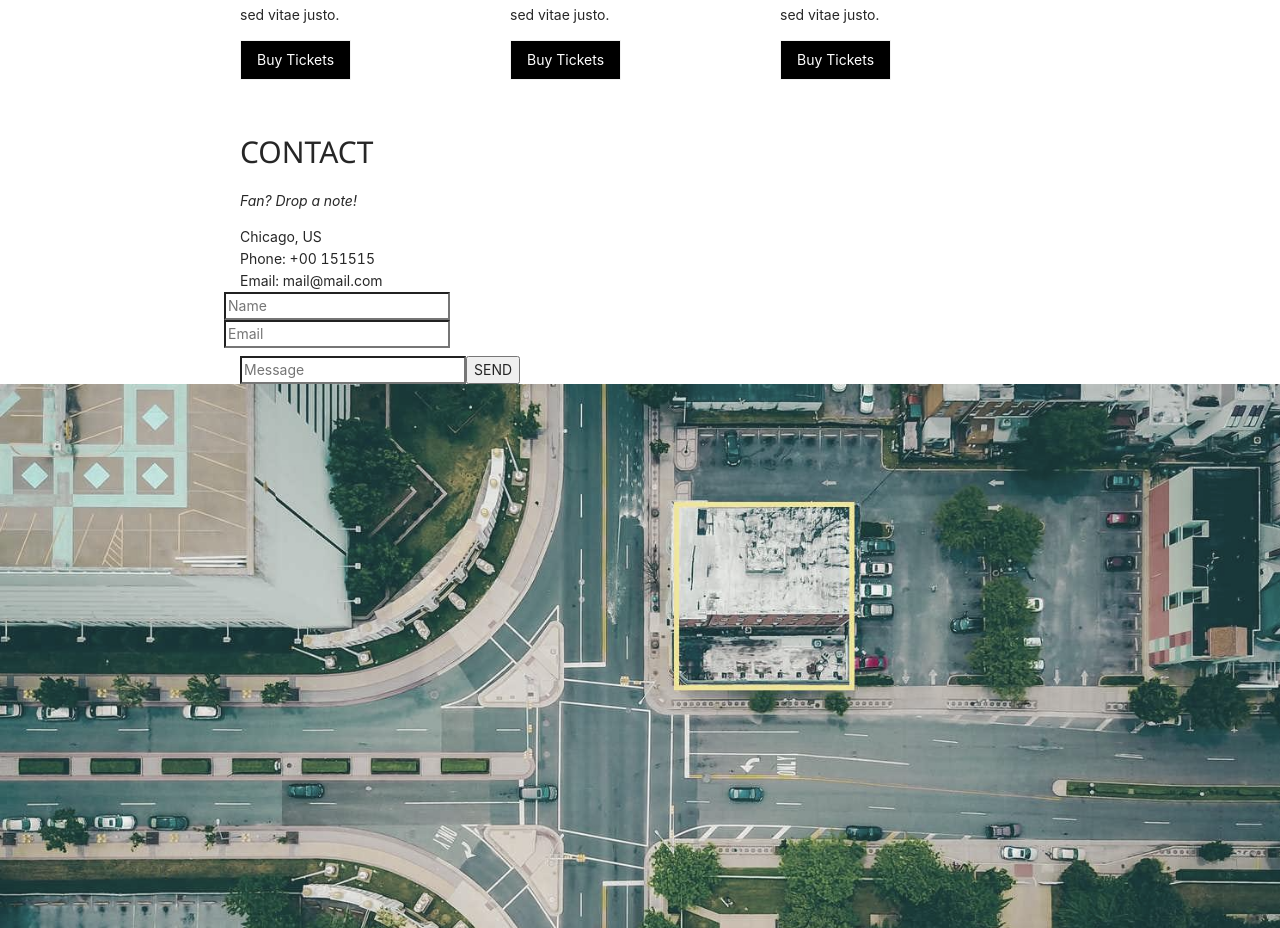
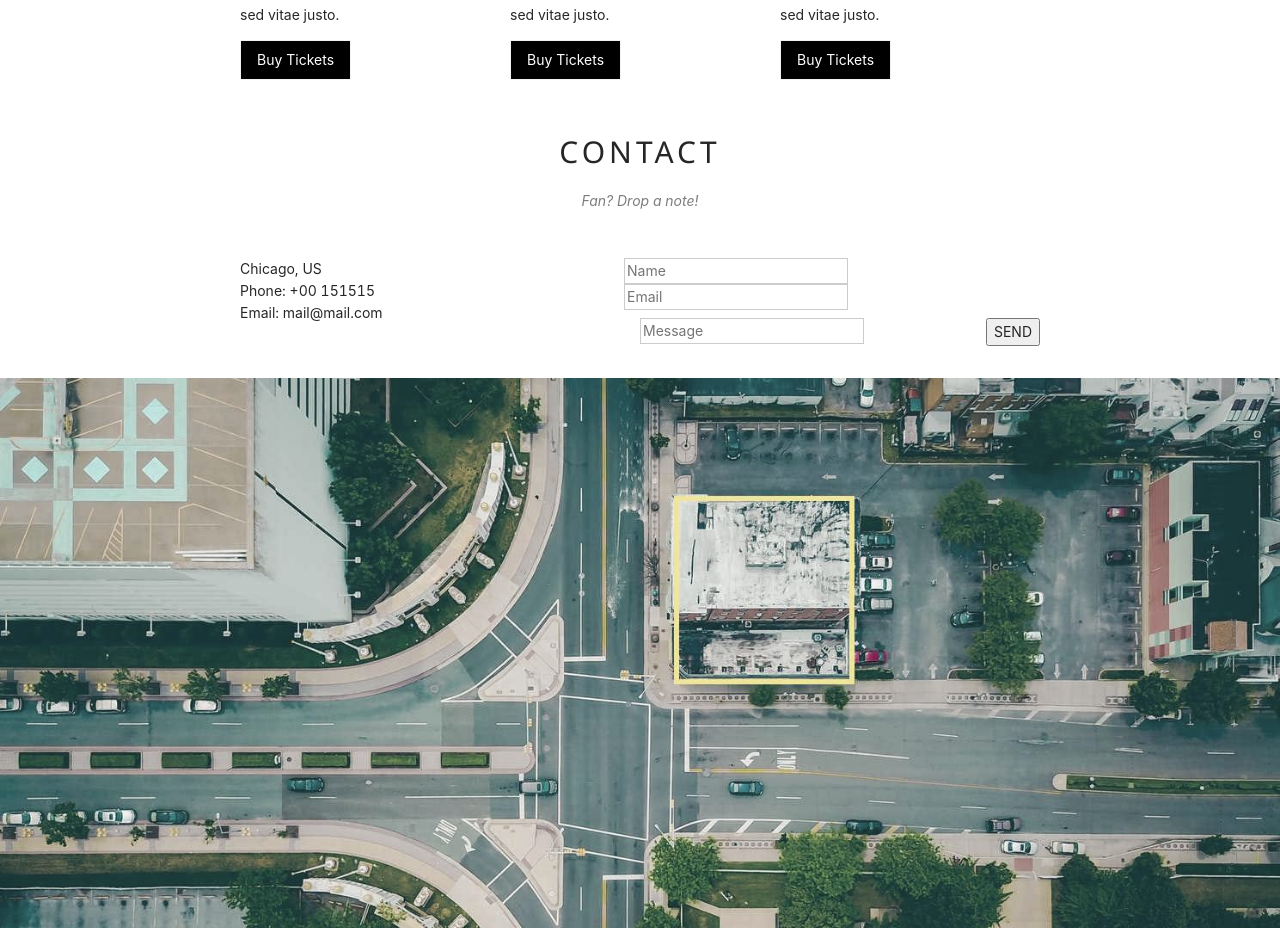
Before and after one commit to ravindrakumarkumawat/event-landing-page, a React (Create React App) app: page / in a window 1280 px wide. Shown: the part 1860-2788 px from the top of the page. Built offline with nearby package versions, Linux system fonts and the light colour scheme.

Commit message:
working on the contact

```diff
--- a/src/components/Contact/index.js
+++ b/src/components/Contact/index.js
@@ -1,20 +1,25 @@
 import React from "react";
+import NormalCol from "../common/NormalCol";
+import NormalRow from "../common/NormalRow";
 import RowLayout from "../Layout/RowLayout";
 
 const Contact = () => {
   return (
     <RowLayout>
       <div
-        className="w3-container w3-content w3-padding-64"
-        style={{maxWidth:"800px"}}
+        className="container content padding-64"
         id="contact"
       >
-        <h2 className="w3-wide w3-center">CONTACT</h2>
-        <p className="w3-opacity w3-center">
+        <h2 className="wide center">CONTACT</h2>
+        <p className="opacity center">
           <i>Fan? Drop a note!</i>
         </p>
-        <div className="w3-row w3-padding-32">
-          <div className="w3-col m6 w3-large w3-margin-bottom">
+
+
+        <div className="row padding-32">
+          <NormalRow>
+            <NormalCol span={12}>
+            <div className="col m6 large margin-bottom">
             <i className="fa fa-map-marker" style={{width:"30px"}}></i> Chicago, US
             <br />
             <i className="fa fa-phone" style={{width:"30px"}}></i> Phone: +00 151515
@@ -25,21 +30,24 @@ const Contact = () => {
             Email: mail@mail.com
             <br />
           </div>
-          <div className="w3-col m6">
+            </NormalCol>
+            <NormalCol span={12}>
+
+          <div className="col m6">
           <form action="/action_page.php" target="_blank">
-              <div className="w3-row-padding" style={{margin:"0 -16px 8px -16px"}}>
-                <div className="w3-half">
+            <div className="row-padding" style={{margin:"0 -16px 8px -16px"}}>
+              <div className="half">
                 <input
-                    className="w3-input w3-border"
+                  className="input border"
                   type="text"
                   placeholder="Name"
                   required
                   name="Name"
                 />
               </div>
-                <div className="w3-half">
+              <div className="half">
                 <input
-                    className="w3-input w3-border"
+                  className="input border"
                   type="text"
                   placeholder="Email"
                   required
@@ -48,21 +56,25 @@ const Contact = () => {
               </div>
             </div>
             <input
-                className="w3-input w3-border"
+              className="input border"
               type="text"
               placeholder="Message"
               required
               name="Message"
             />
             <button
-                className="w3-button w3-black w3-section w3-right"
+              className="button black section right"
               type="submit"
             >
               SEND
             </button>
           </form>
         </div>
+            </NormalCol>
+          </NormalRow>
         </div>
+
+
       </div>
     </RowLayout>
   );
```
Also changed, not shown: src/components/Contact/Contact.css (added). Lines whose indentation alone changed are shown as unchanged.
